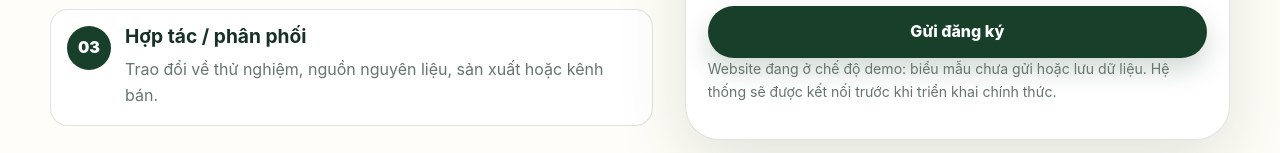
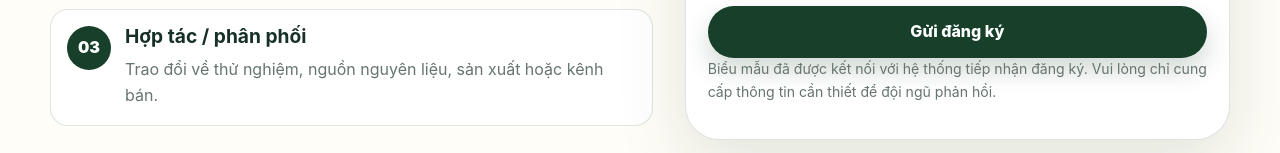
Before and after one commit to doquoctan-514/the-green-seed, a plain HTML site: page lien-he.html in a window 1280 px wide. Shown: the part 1145-1298 px from the top of the page. Drawn offline with Linux system fonts and the light colour scheme.

Commit message:
fix: update connected form notice

```diff
--- a/lien-he.html
+++ b/lien-he.html
@@ -47,7 +47,7 @@
         <div class="field field-full"><label for="message">Nội dung thêm</label><textarea id="message" name="message" maxlength="1000" placeholder="Bạn có thể cho biết nhu cầu sử dụng, quy mô hoặc điều muốn trao đổi..."></textarea></div>
         <div class="field field-full"><button class="button button-primary" type="submit">Gửi đăng ký</button></div>
       </div>
-      <p class="small muted" id="form-mode-note">Website đang ở chế độ demo: biểu mẫu chưa gửi hoặc lưu dữ liệu. Hệ thống sẽ được kết nối trước khi triển khai chính thức.</p>
+      <p class="small muted" id="form-mode-note">Biểu mẫu đã được kết nối với hệ thống tiếp nhận đăng ký. Vui lòng chỉ cung cấp thông tin cần thiết để đội ngũ phản hồi.</p>
       <div class="form-status" data-form-status aria-live="polite"></div>
     </form>
   </div>
```
